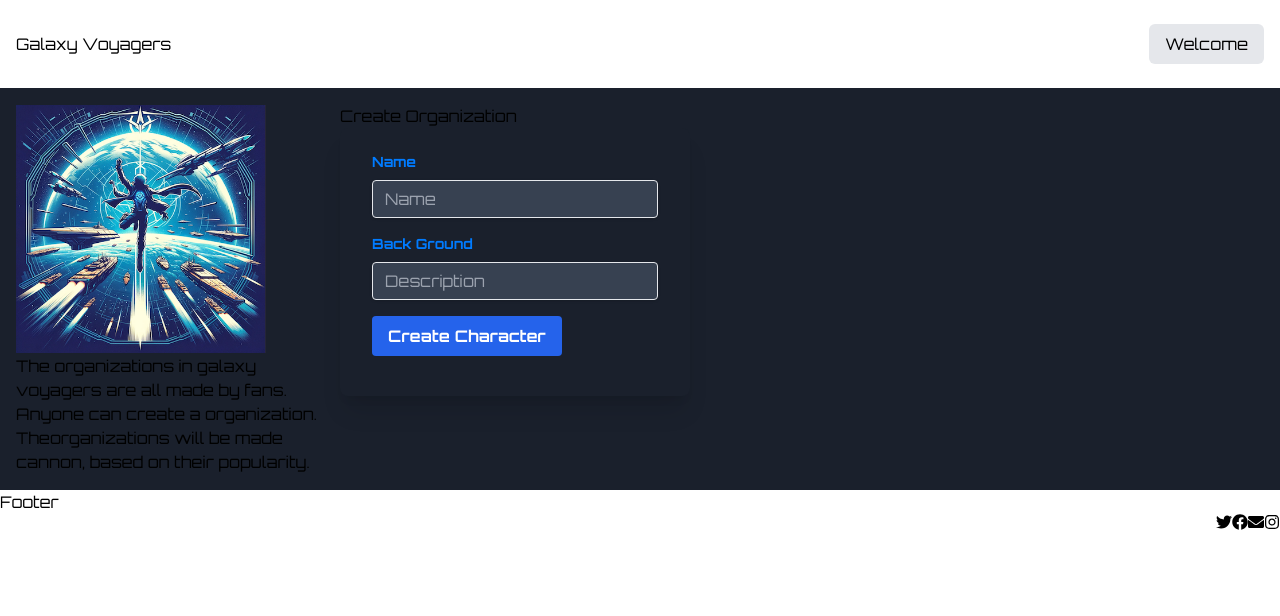
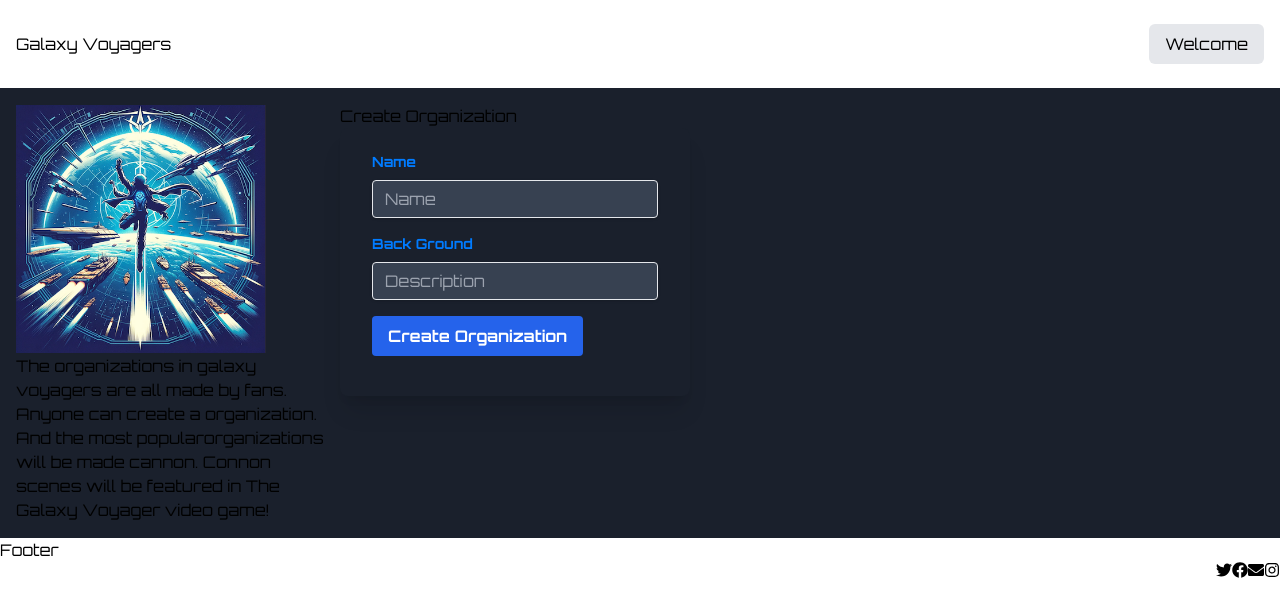
Before and after one commit to kabradshaw1/next-story, a Next.js app: page /organizations/add-organization in a window 1280 px wide. Shown: the top 616 px of the page. Built offline with nearby package versions, Linux system fonts and the light colour scheme; no server answers.

Commit message:
working on org form

```diff
--- a/app/(story)/organizations/add-organization/OrganizationForm.tsx
+++ b/app/(story)/organizations/add-organization/OrganizationForm.tsx
@@ -129,7 +129,7 @@ export default function OrganizationFOrm(): JSX.Element {
           />
         </div>
         <button type="submit" className="btn glow-on-hover" disabled={loading}>
-          {loading ? 'Creating...' : 'Create Character'}
+          {loading ? 'Creating...' : 'Create Organization'}
         </button>
         {message !== null && <p className="mt-2 text-center">{message}</p>}
       </form>
--- a/components/StoryLayout/StoryLayout.tsx
+++ b/components/StoryLayout/StoryLayout.tsx
@@ -14,10 +14,10 @@ export default function StoryLayout({
         <div className="hidden lg:block">
           <Logo />
           <p>
-            The {routeName.toLowerCase()}s in galaxy voyagers are all made by
-            fans. Anyone can create a {routeName.toLowerCase()}. The
-            {routeName.toLowerCase()}s will be made cannon, based on their
-            popularity.
+            The {routeName}s in galaxy voyagers are all made by fans. Anyone can
+            create a {routeName}. And the most popular
+            {routeName}s will be made cannon. Connon scenes will be featured in
+            The Galaxy Voyager video game!
           </p>
         </div>
         <div>{children}</div>
```
